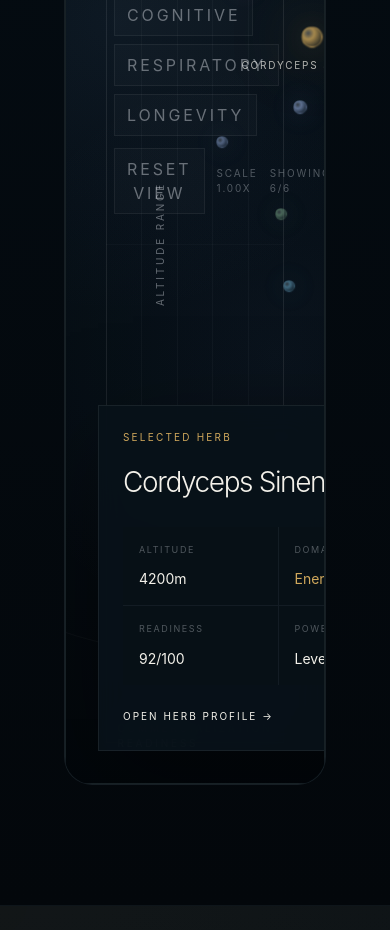
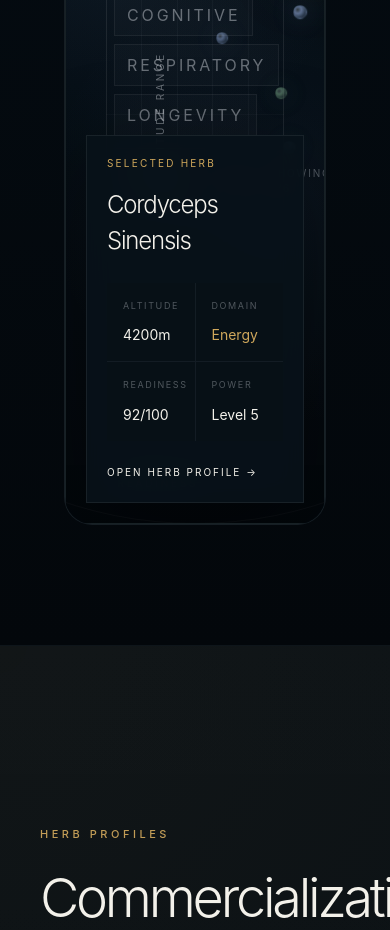
Before and after one commit to 0xMinority/polarherb-v1, a Next.js app: page / in a window 390 px wide. Shown: the part 1060-1990 px from the top of the page. Built offline with nearby package versions, Linux system fonts and the light colour scheme.

Commit message:
Stabilize atlas map responsive layout

```diff
--- a/src/components/map/AtlasMapShell.tsx
+++ b/src/components/map/AtlasMapShell.tsx
@@ -57,7 +57,7 @@ export default function AtlasMapShell() {
     );
 
     return (
-        <div className="relative h-[1080px] w-full overflow-hidden border border-white/[0.07] bg-[#071016]/94 shadow-[0_60px_180px_rgba(0,0,0,0.38)]">
+        <div className="relative h-[820px] w-full overflow-hidden border border-white/[0.07] bg-[#071016]/94 shadow-[0_60px_180px_rgba(0,0,0,0.38)] lg:h-[960px] 2xl:h-[1080px]">
             {/* Atmospheric background */}
             <motion.div
                 className="absolute inset-0 opacity-95"
@@ -130,11 +130,12 @@ export default function AtlasMapShell() {
                     event.preventDefault();
 
                     setMapScale((prev) => {
-                        const sensitivity = prev > 1.4 ? 0.0006 : 0.001;
+                        const intensity =
+                            prev > 1.8 ? 0.00045 : prev > 1.3 ? 0.00065 : 0.0009;
 
-                        const next = prev - event.deltaY * sensitivity;
+                        const nextScale = prev - event.deltaY * intensity;
 
-                        return Math.min(Math.max(next, 0.8), 2.4);
+                        return clampScale(nextScale);
                     });
                 }}
                 className="absolute inset-0 will-change-transform transition-transform duration-500 ease-out"
@@ -256,7 +257,7 @@ export default function AtlasMapShell() {
                 </div>
             </div>
             {selectedHerb && (
-                <div className="absolute bottom-8 left-8 z-20 w-[360px] border border-white/[0.07] bg-[#08121A]/92 p-6 shadow-[0_32px_100px_rgba(0,0,0,0.34)] backdrop-blur-[14px]">
+                <div className="absolute bottom-5 left-5 right-5 z-20 border border-white/[0.07] bg-[#08121A]/92 p-5 shadow-[0_32px_100px_rgba(0,0,0,0.34)] backdrop-blur-[14px] md:bottom-8 md:left-8 md:right-auto md:w-[360px] md:p-6">
                     <p
                         className="text-[10px] uppercase tracking-[0.22em]"
                         style={{ color: getDomainColor(selectedHerb.domain) }}
@@ -264,7 +265,7 @@ export default function AtlasMapShell() {
                         Selected Herb
                     </p>
 
-                    <h3 className="mt-4 text-[28px] font-light tracking-[-0.05em] text-[#F3F1EA]">
+                    <h3 className="mt-4 text-[24px] font-light tracking-[-0.05em] text-[#F3F1EA] md:text-[28px]">
                         {selectedHerb.name}
                     </h3>
 
```
